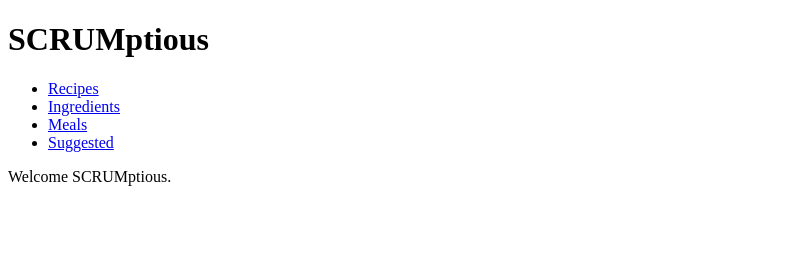
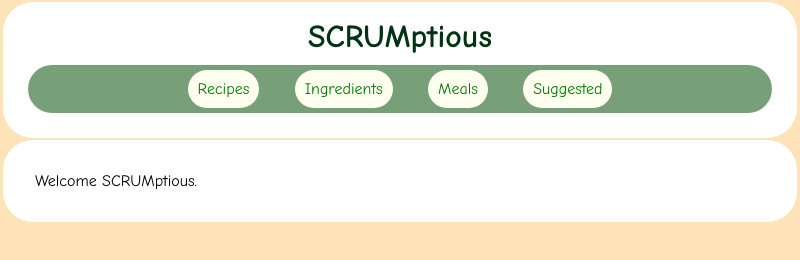
Before and after one commit to Rossback/SCRUMptious, an Electron app: page index.html in a window 800 px wide. Drawn offline with Linux system fonts and the light colour scheme.

Commit message:
Update index.html

```diff
--- a/index.html
+++ b/index.html
@@ -4,17 +4,16 @@
     <meta charset="UTF-8">
     <meta name="viewport" content="width=device-width, initial-scale=1.0">
     <title>SCRUMptious</title>
+    <link rel="stylesheet" href="stylesheet.css">
 </head>
 <body>
     <header>
         <h1>SCRUMptious</h1>
         <nav>
-            <ul>
-                <li><a href="#">Recipes</a></li>
-                <li><a href="#">Ingredients</a></li>
-                <li><a href="#">Meals</a></li>
-                <li><a href="#">Suggested</a></li>
-            </ul>
+            <a href="#">Recipes</a>
+            <a href="#">Ingredients</a>
+            <a href="#">Meals</a>
+            <a href="#">Suggested</a>
         </nav>
     </header>
 
```
